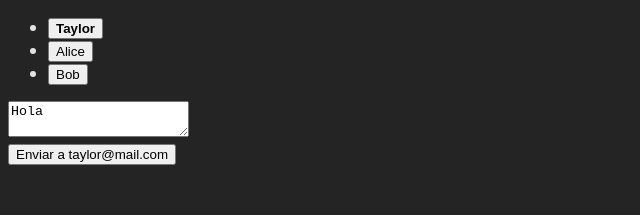
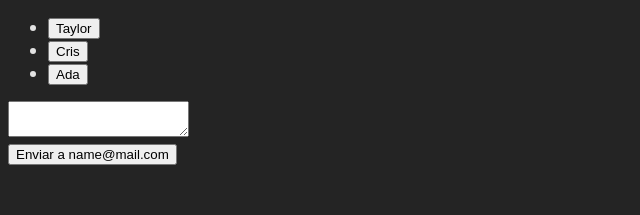
Before and after one commit to bryan-ignacio/react_v19.1, a React (Vite) app in the folder 03-gestion-estado/: page / in a window 1280 px wide. Shown: the top 215 px of the page, without its empty margins (0-640 px from the left). Built offline with nearby package versions, Linux system fonts and the light colour scheme.

Commit message:
construccion jsx desafio 3 terminado

```diff
--- /dev/null
+++ b/03-gestion-estado/src/components/05-extraer-logica-en-un-reducer/03-desafio-tres/App.jsx
@@ -0,0 +1,30 @@
+import { useReducer } from "react";
+import messengerReducer from "./messengerReducer";
+import ContactList from "./ContactList";
+import Chat from "./Chat";
+
+const contacts = [
+  { id: 0, name: "Taylor", email: "taylor@example.com" },
+  { id: 1, name: "Cris", email: "cris@example.com" },
+  { id: 2, name: "Ada", email: "ada@example.com" },
+];
+
+const initialState = {
+  selectId: 0,
+  message: "Hola",
+};
+
+export default function Messenger() {
+  const [state, dispatch] = useReducer(messengerReducer, initialState);
+  //obtenemos el mensaje y el contacto seleccionado
+  const message = state.message;
+  const contact = contacts.find((contact) => contact.id === state.selectId);
+  return (
+    <>
+      <div>
+        <ContactList contacts={contacts} />
+        <Chat />
+      </div>
+    </>
+  );
+}
--- /dev/null
+++ b/03-gestion-estado/src/components/05-extraer-logica-en-un-reducer/03-desafio-tres/Chat.jsx
@@ -0,0 +1,9 @@
+export default function Chat() {
+  return (
+    <>
+      <textarea></textarea>
+      <br />
+      <button>Enviar a name@mail.com</button>
+    </>
+  );
+}
--- /dev/null
+++ b/03-gestion-estado/src/components/05-extraer-logica-en-un-reducer/03-desafio-tres/ContactList.jsx
@@ -0,0 +1,15 @@
+export default function ContactList({ contacts }) {
+  return (
+    <>
+      <ul>
+        {contacts.map((c) => {
+          return (
+            <li>
+              <button>{c.name}</button>
+            </li>
+          );
+        })}
+      </ul>
+    </>
+  );
+}
--- /dev/null
+++ b/03-gestion-estado/src/components/05-extraer-logica-en-un-reducer/03-desafio-tres/messengerReducer.js
@@ -0,0 +1,15 @@
+export default function messengerReducer(state, action) {
+  switch (action.type) {
+    case "changed_selection": {
+      return;
+    }
+    case "edited_message": {
+      return;
+    }
+    case "sent_message": {
+      return {};
+    }
+    default:
+      break;
+  }
+}
--- a/03-gestion-estado/src/main.jsx
+++ b/03-gestion-estado/src/main.jsx
@@ -1,7 +1,7 @@
 import { StrictMode } from "react";
 import { createRoot } from "react-dom/client";
 import "./index.css";
-import Messenger from "./components/05-extraer-logica-en-un-reducer/02-desafio-dos/App";
+import Messenger from "./components/05-extraer-logica-en-un-reducer/03-desafio-tres/App";
 
 createRoot(document.getElementById("root")).render(
   <StrictMode>
```
